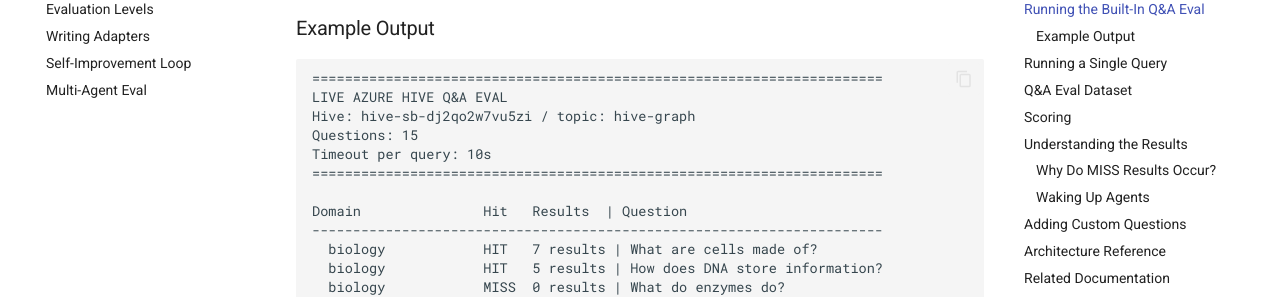
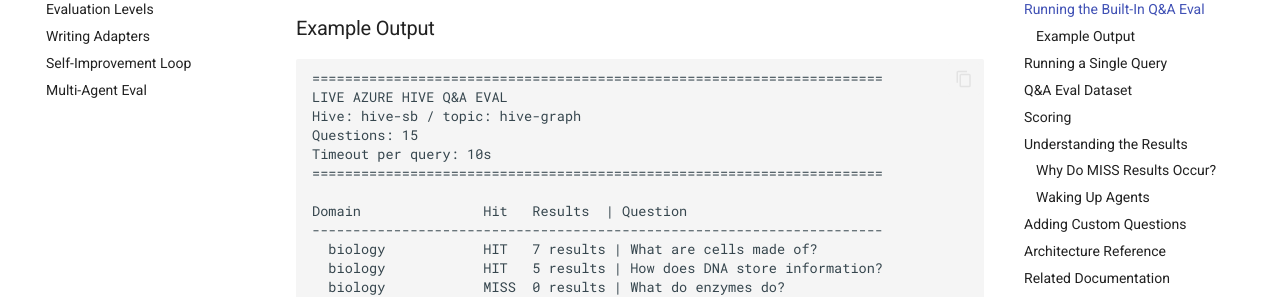
Before and after one commit to rysweet/amplihack-agent-eval, an MkDocs documentation site: the page built from docs/azure-hive-qa-eval.md, in a window 1280 px wide and 900 px high, scrolled down 1332 px. Shown: the part 153-450 px from the top of the window. Built offline with MkDocs 1.6.1 and Material for MkDocs 9.7.7, drawn with Linux system fonts in a browser that asks for light colours; comment, search, counter and statistics services are not loaded; some of the changed text lies outside the part shown.

Commit message:
security: remove Service Bus namespace name from tutorial docs
Replace specific namespace reference with generic env var reference to
avoid leaking infrastructure identifiers in public documentation.

Co-Authored-By: Claude Sonnet 4.6 <noreply@anthropic.com>

````diff
--- a/docs/azure-hive-qa-eval.md
+++ b/docs/azure-hive-qa-eval.md
@@ -71,7 +71,7 @@ python experiments/hive_mind/query_hive.py --run-eval --timeout 15
 ```
 ======================================================================
 LIVE AZURE HIVE Q&A EVAL
-Hive: hive-sb-dj2qo2w7vu5zi / topic: hive-graph
+Hive: hive-sb / topic: hive-graph
 Questions: 15
 Timeout per query: 10s
 ======================================================================
@@ -191,7 +191,7 @@ client.close()
 | Component | Value |
 |---|---|
 | Azure resource group | `hive-mind-rg` |
-| Service Bus namespace | `hive-sb-dj2qo2w7vu5zi` |
+| Service Bus namespace | See `HIVE_CONNECTION_STRING` env var |
 | Topic | `hive-graph` |
 | Eval subscription | `eval-query-agent` |
 | Agent subscriptions | `agent-0` … `agent-19` |
````
